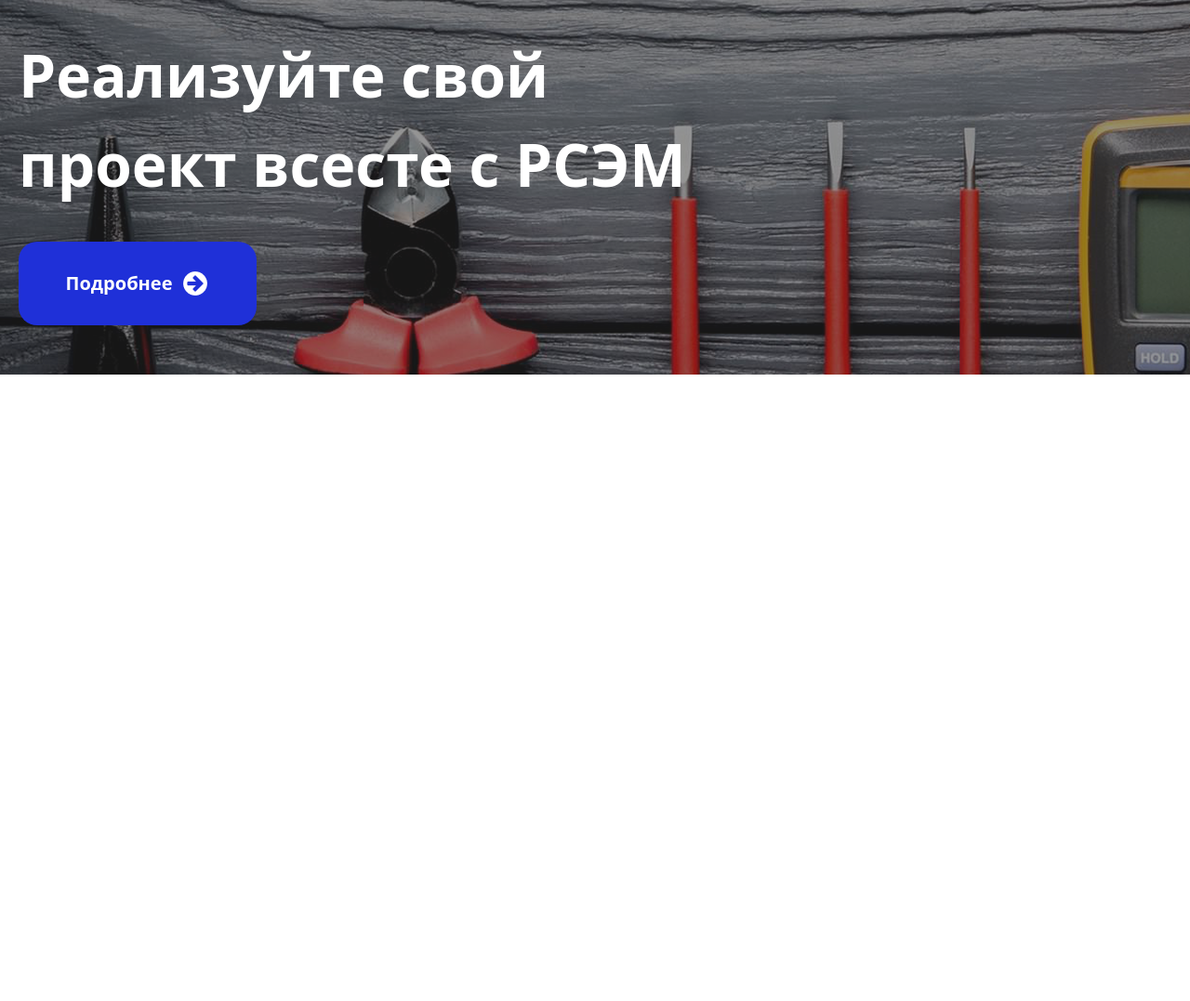
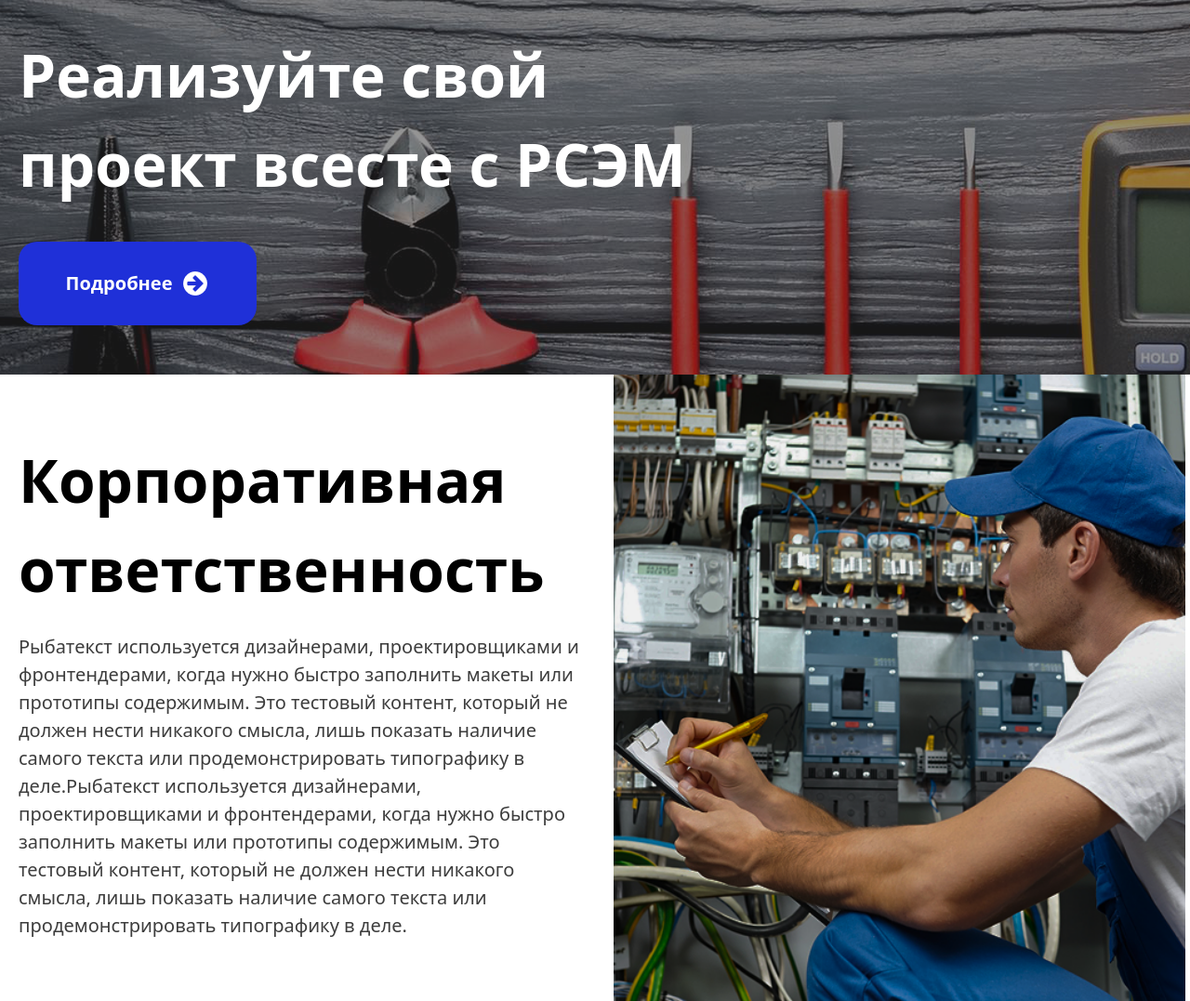
Before and after one commit to JM-2007-07/Boxes, a website: page index.html in a window 1280 px wide. Shown: the part 3077-4154 px from the top of the page at 93% size. Before the commit the page ends 3480 px from the top, so only its background shows below. Drawn offline with Linux system fonts and the light colour scheme.

Commit message:
5th section

```diff
--- a/index.html
+++ b/index.html
@@ -142,5 +142,13 @@
             </div>
         </div>
     </section>
+
+    <section class="w-full p-5 lg:py-0 h-[674px] lg:w-[1300px] m-auto flex flex-col lg:flex-row gap-5">
+        <img class="lg:order-1" src="./Image/Rectangle 2190 (1).png" alt="">
+        <div class="lg:h-[674px] justify-center flex flex-col gap-5 text-center lg:text-start">
+            <h1 class="text-[30px] text-center lg:text-start lg:text-[64px] font-bold lg:w-[620px]">Корпоративная ответственность</h1>
+            <p class="text-[20px] text-center lg:text-start w-full lg:w-[605px] text-[#3D3D3D]">Рыбатекст используется дизайнерами, проектировщиками и фронтендерами, когда нужно быстро заполнить макеты или прототипы содержимым. Это тестовый контент, который не должен нести никакого смысла, лишь показать наличие самого текста или продемонстрировать типографику в деле.Рыбатекст используется дизайнерами, проектировщиками и фронтендерами, когда нужно быстро заполнить макеты или прототипы содержимым. Это тестовый контент, который не должен нести никакого смысла, лишь показать наличие самого текста или продемонстрировать типографику в деле.</p>
+        </div>
+    </section>
 </body>
 </html>
```
Also changed, not shown: Image/Rectangle 2190 (1).png (added), Image/Rectangle 2190.png (added), src/output.css.
